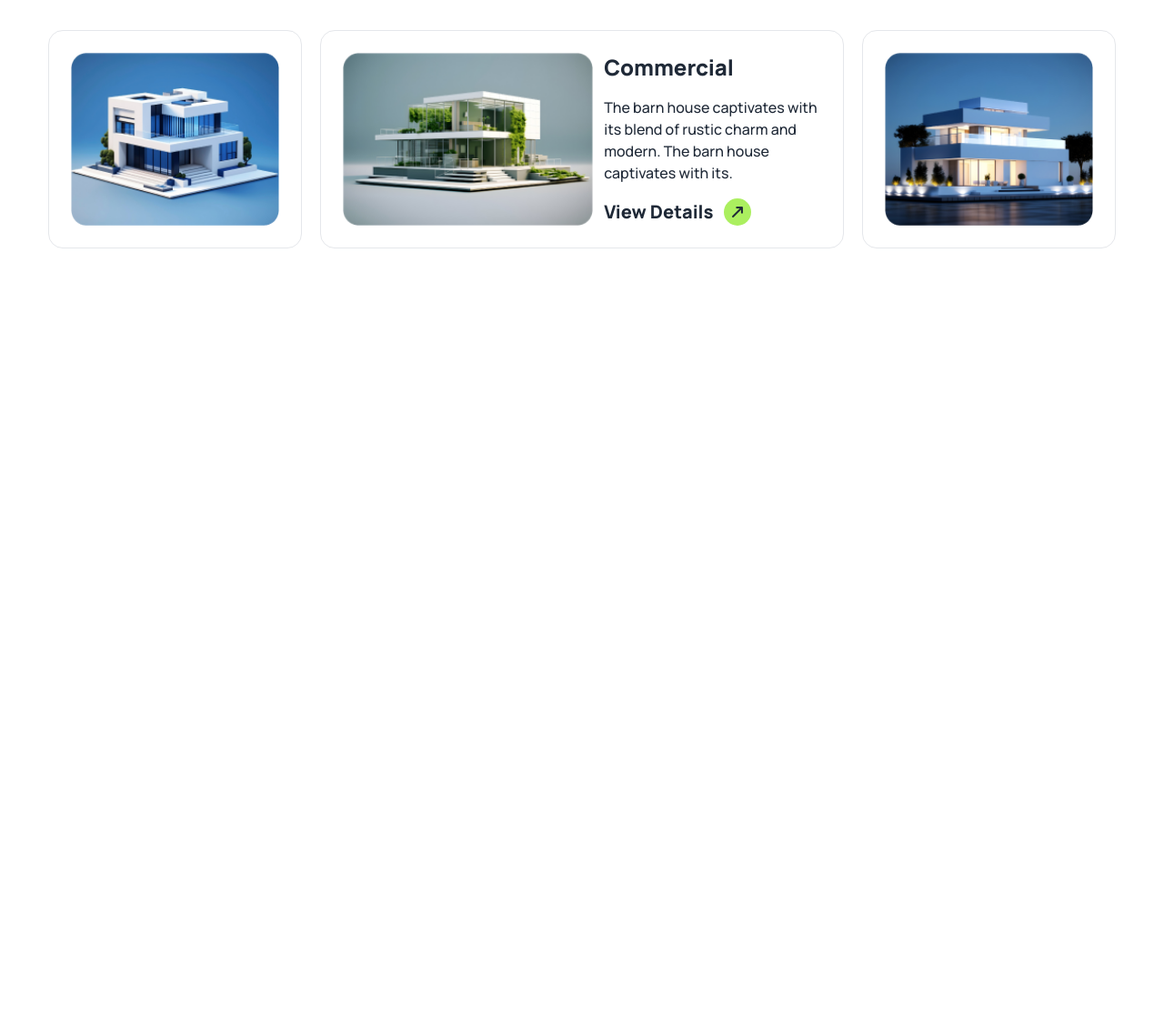
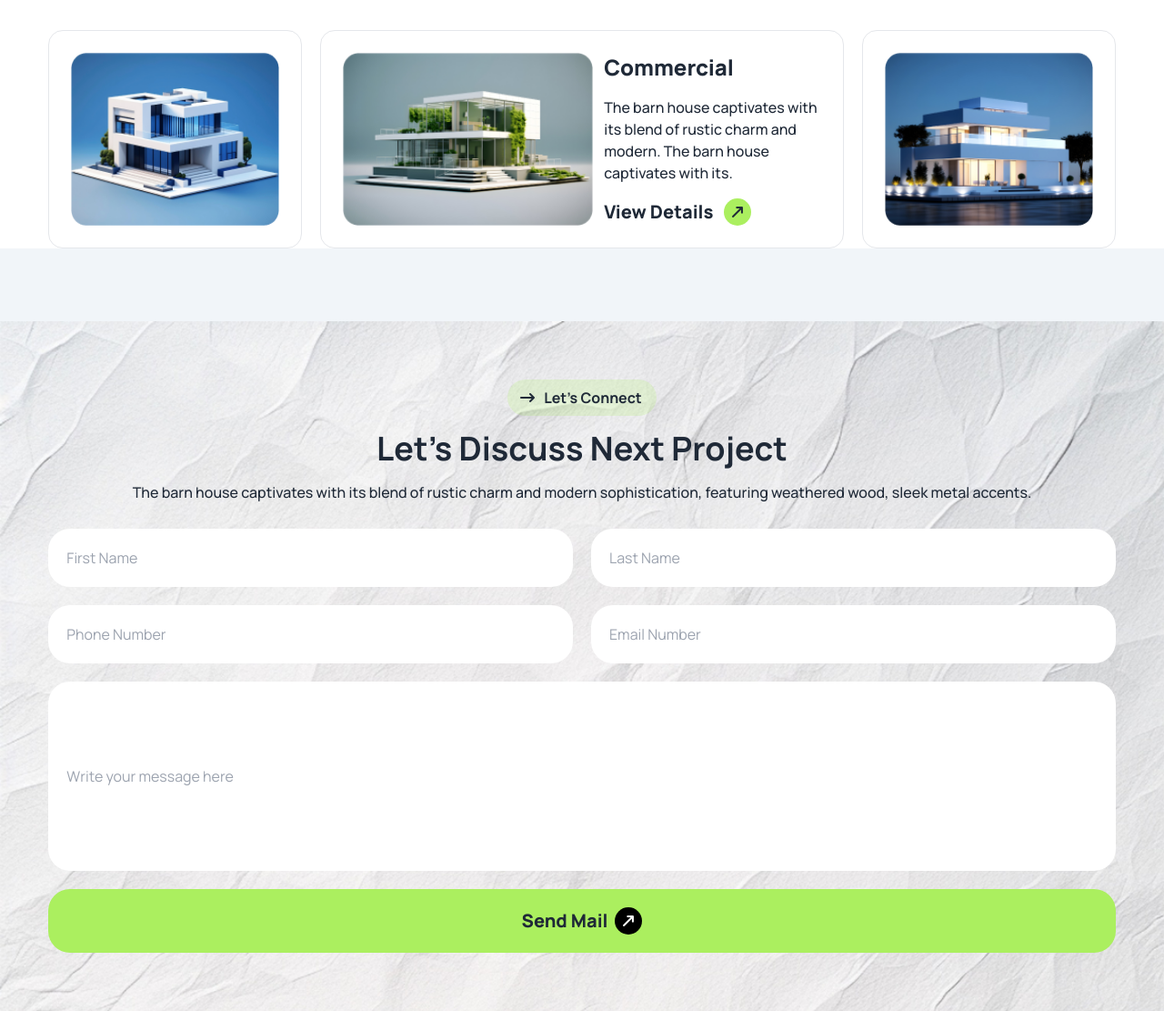
Before and after one commit to kamran9479/assignment3, a plain HTML site: page index.html in a window 1280 px wide. Shown: the part 2377-3488 px from the top of the page at 91% size. Before the commit the page ends 2650 px from the top, so only its background shows below. Drawn offline with nearby package versions, Linux system fonts and the light colour scheme.

Commit message:
section 5 done

```diff
--- a/index.html
+++ b/index.html
@@ -160,7 +160,7 @@
             <p class="w-3/4 mx-auto">The barn house captivates with its blend of rustic charm and modern sophistication, featuring weathered wood, sleek metal accents.</p>
           </div>
 
-          <div class="max-sm:space-y-4 w-11/12 mx-auto lg:flex gap-4 ">
+          <div class="max-sm:space-y-4 w-11/12 mx-auto lg:flex gap-4">
             <div class="p-6 rounded-2xl bg-[rgb(231,193,211)]">
               <img src="./assets/concept.png" alt="">
               <h2 class="text-xl font-extrabold">Concept</h2>
@@ -191,12 +191,12 @@
       <section class=" lg:bg-white">
         <div class="w-11/12 mx-auto space-y-8">
 
-          <div class="text-center lg:mt-9 space-y-5">
+          <div class="text-center space-y-4 lg:space-y-5">
             <button class="flex mx-auto space-x-3 items-center px-6 py-3 bg-[rgba(171,239,95,0.2)] rounded-3xl">
               <i class="fa-solid fa-arrow-up-long rotate-90"></i>
-              <h3 class="font-bold">How we works</h3>
+              <h3 class="font-bold">Explore our Latest works</h3>
             </button>
-            <h2 class="text-4xl font-bold">Our Works Process</h2>
+            <h2 class="text-4xl font-bold">Our Latest Portfolio</h2>
             <p>The barn house captivates with its blend of rustic charm and modern sophistication,<br> featuring weathered wood, sleek metal accents.</p>
           </div>
 
@@ -244,6 +244,32 @@
 
       </section>
 
+      <section class="py-16 bg-cover" style="background-image: url(./assets/bg.jpg); ">
+        <div class="w-11/12 mx-auto space-y-7">
+          <div class="text-center space-y-4">
+            <button class="flex items-center space-x-3 bg-[rgba(171,239,95,0.2)] rounded-3xl px-4 py-2 mx-auto">
+              <i class="fa-solid fa-arrow-up-long rotate-90"></i>
+              <h5 class="font-bold">Let’s Connect</h5>
+            </button>
+            <h1 class="text-4xl font-bold">Let’s Discuss Next Project</h1>
+            <p>The barn house captivates with its blend of rustic charm and modern sophistication, featuring weathered wood, sleek metal accents.</p>
+          </div>
+
+          <form class="grid grid-cols-4 gap-5">
+            <input class="col-span-4 lg:col-span-2 bg-white p-5 text-[rgb(160,160,160)] rounded-3xl" type="text" placeholder="First Name" required>
+            <input class="col-span-4 lg:col-span-2 bg-white p-5 text-[rgb(160,160,160)] rounded-3xl" type="text" placeholder="Last Name" required>
+            <input class="col-span-4 lg:col-span-2 bg-white p-5 text-[rgb(160,160,160)] rounded-3xl" type="text" placeholder="Phone Number" required>
+            <input class="col-span-4 lg:col-span-2 bg-white p-5 text-[rgb(160,160,160)] rounded-3xl" type="text" placeholder="Email Number" required>
+            <input class="col-span-4 h-52 p-5 rounded-3xl" type="text" name="" id="" placeholder="Write your message here">
+            <button class="col-span-4 rounded-3xl bg-[rgb(171,239,95)] p-5  flex justify-center items-center gap-2" type="button">
+              <h4 class="text-xl font-extrabold">Send Mail</h4>
+              <i class="fa-solid fa-arrow-up-long rotate-45 circle bg-black text-white flex items-center"></i>
+            </button>
+          </form>
+        </div>
+
+      </section>
+
 
 
     </main>
--- a/style.css
+++ b/style.css
@@ -15,12 +15,6 @@
     padding: 20px;
     background: rgb(255, 255, 255);
 }
-.rotate-i{
-    rotate:30deg;
-}
-.bgcolor{
-    background: linear-gradient(0.00deg, rgb(255, 255, 255),rgba(255, 255, 255, 0) 100%);
-}
 p{
     font-weight: 500;
 }
```
